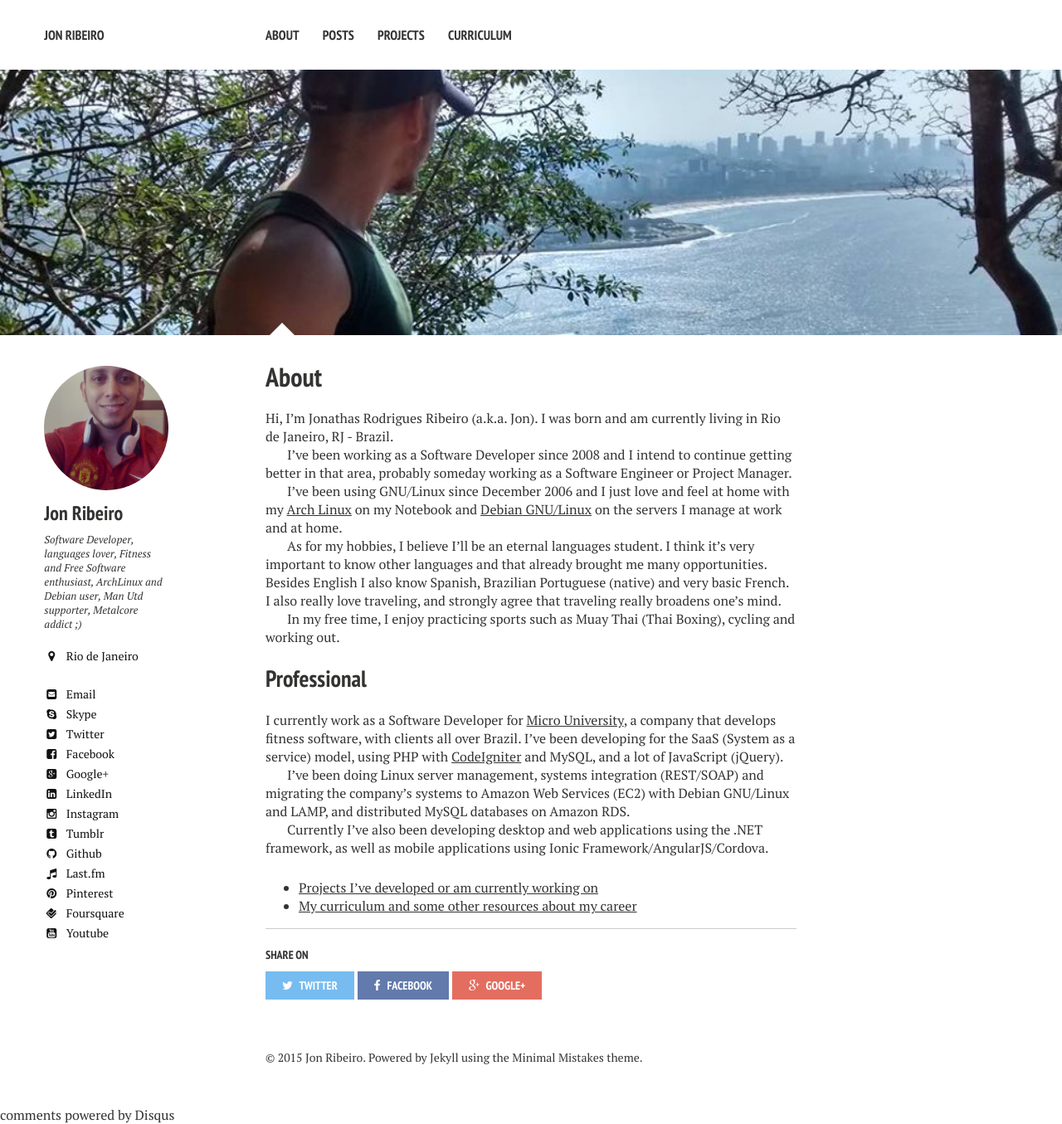
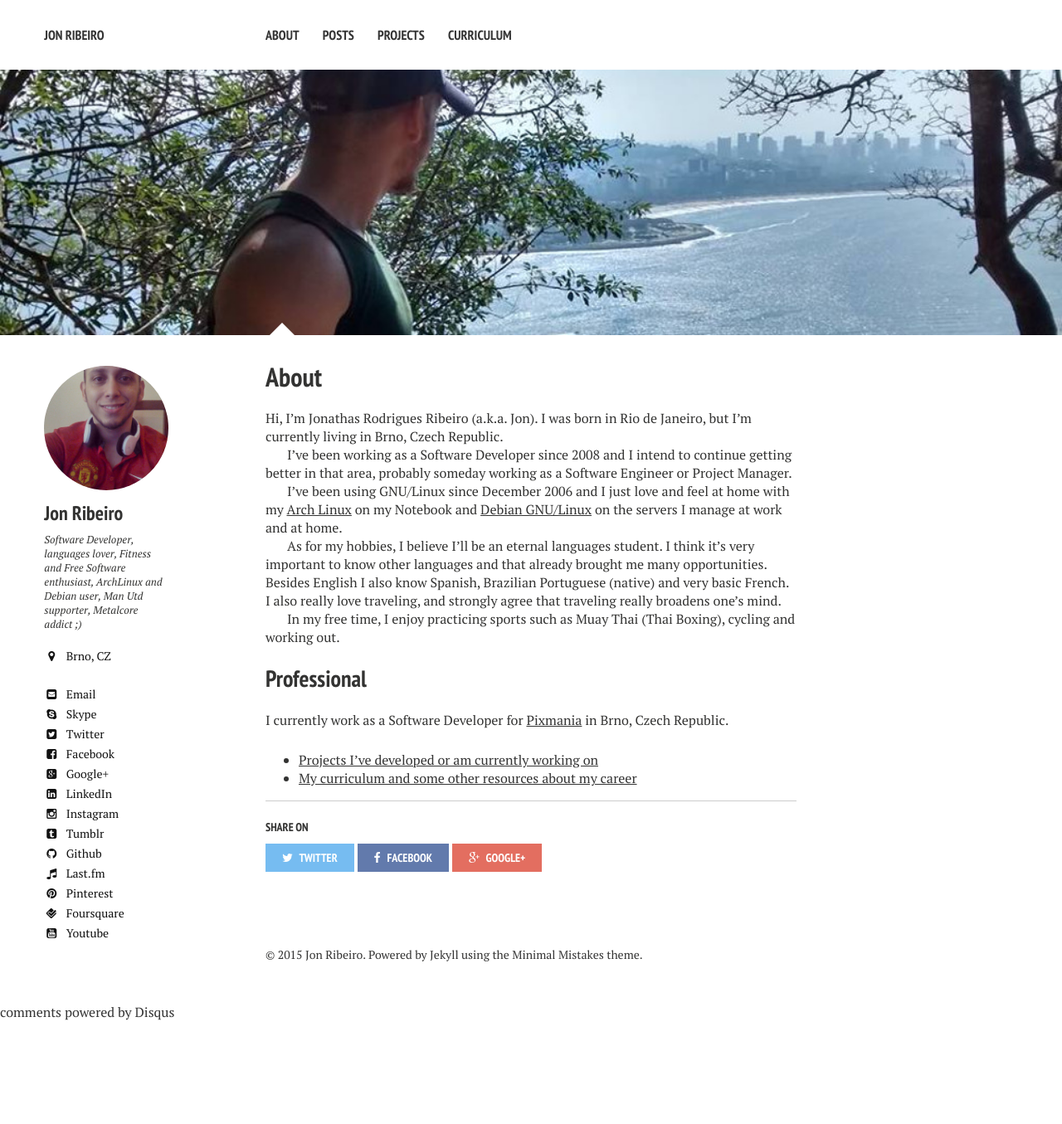
Before and after one commit to jonathas/jonathas.github.io, a Jekyll site: the page built from about/index.md, in a window 1280 px wide. Shown: the whole page at 83% size. Built offline with Jekyll 4.4.1, drawn with Linux system fonts in a browser that asks for light colours; nearby versions of some CDN libraries; comment, search, counter and statistics services are not loaded; after the commit the page ends 1231 px from its top, so only the background shows below that.

Commit message:
Changed my location and about me to reflect my relocation to Czech Republic

```diff
--- a/_config.yml
+++ b/_config.yml
@@ -29,7 +29,7 @@ owner:
   name: Jon Ribeiro
   avatar: jon.jpg
   bio: "Software Developer, languages lover, Fitness and Free Software enthusiast, ArchLinux and Debian user, Man Utd supporter, Metalcore addict ;)"
-  location: "Rio de Janeiro"
+  location: "Brno, CZ"
   email: contact@jonathas.com
   disqus-shortname: jonribeiro
   twitter: jonathasrr
--- a/about/index.md
+++ b/about/index.md
@@ -10,7 +10,7 @@ image:
   creditlink: #http://wegraphics.net/downloads/free-ultimate-blurred-background-pack/
 ---
 
-Hi, I'm Jonathas Rodrigues Ribeiro (a.k.a. Jon). I was born and am currently living in Rio de Janeiro, RJ - Brazil.
+Hi, I'm Jonathas Rodrigues Ribeiro (a.k.a. Jon). I was born in Rio de Janeiro, but I'm currently living in Brno, Czech Republic.
 
 I've been working as a Software Developer since 2008 and I intend to continue getting better in that area, probably someday working as a Software Engineer or Project Manager.
 
@@ -22,11 +22,7 @@ In my free time, I enjoy practicing sports such as Muay Thai (Thai Boxing), cycl
 
 ## Professional
 
-I currently work as a Software Developer for [Micro University](http://microuniversity.com.br), a company that develops fitness software, with clients all over Brazil. I've been developing for the SaaS (System as a service) model, using PHP with [CodeIgniter](http://codeigniter.com) and MySQL, and a lot of JavaScript (jQuery).
-
-I've been doing Linux server management, systems integration (REST/SOAP) and migrating the company's systems to Amazon Web Services (EC2) with Debian GNU/Linux and LAMP, and distributed MySQL databases on Amazon RDS.
-
-Currently I've also been developing desktop and web applications using the .NET framework, as well as mobile applications using Ionic Framework/AngularJS/Cordova.
+I currently work as a Software Developer for [Pixmania](http://pixmania.com) in Brno, Czech Republic.
 
 * [Projects I've developed or am currently working on](http://jonathas.com/projects)
 * [My curriculum and some other resources about my career](http://jonathas.com/curriculum-vitae)
```
